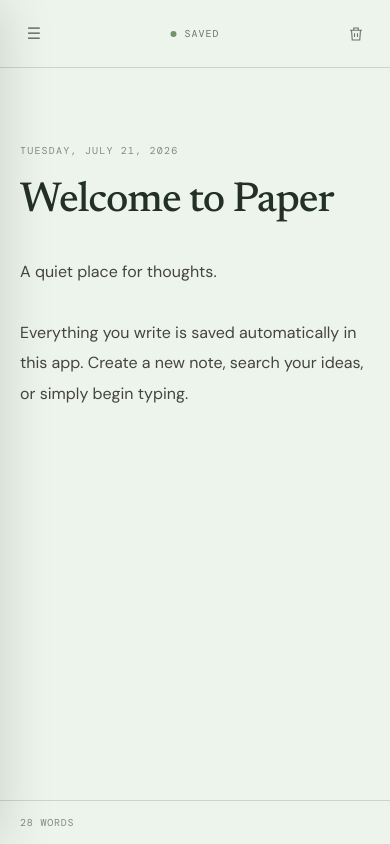
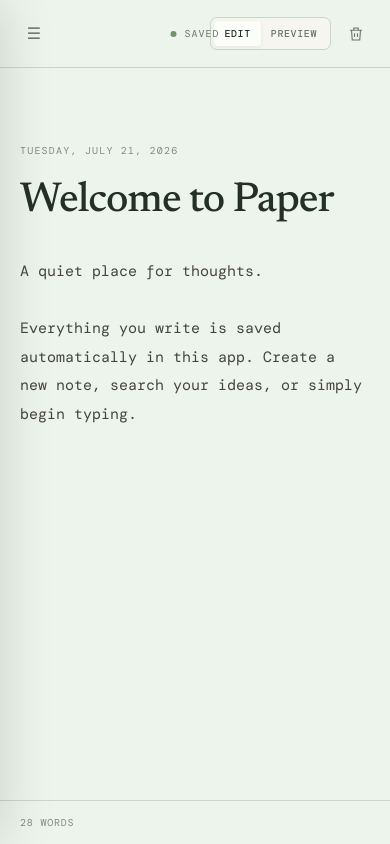
Before and after one commit to leecb1972/UI-With-Codex, a React (Vite) app: page / in a window 390 px wide. Built offline with nearby package versions, Linux system fonts and the light colour scheme.

Commit message:
Add Markdown edit and preview modes

```diff
--- a/package.json
+++ b/package.json
@@ -17,8 +17,12 @@
   "dependencies": {
     "@vitejs/plugin-react": "latest",
     "electron": "latest",
+    "prismjs": "^1.30.0",
     "react": "latest",
     "react-dom": "latest",
+    "react-markdown": "^10.1.0",
+    "react-simple-code-editor": "^0.14.1",
+    "remark-gfm": "^4.0.1",
     "vite": "latest"
   },
   "devDependencies": {
@@ -26,6 +30,7 @@
     "@testing-library/react": "latest",
     "@testing-library/user-event": "latest",
     "@types/node": "latest",
+    "@types/prismjs": "^1.26.6",
     "@types/react": "latest",
     "@types/react-dom": "latest",
     "concurrently": "latest",
--- a/src/App.tsx
+++ b/src/App.tsx
@@ -1,4 +1,9 @@
 import { useCallback, useEffect, useMemo, useRef, useState } from "react";
+import Editor from "react-simple-code-editor";
+import ReactMarkdown from "react-markdown";
+import { highlight, languages } from "prismjs";
+import "prismjs/components/prism-markdown";
+import remarkGfm from "remark-gfm";
 import { countWords, createNote, deriveTitle, duplicateNote, filterNotes, notePreview, sortNotes } from "./notes";
 import type { ColorDepth, Note } from "./types";
 
@@ -40,6 +45,7 @@
   const [query, setQuery] = useState("");
   const [sidebarOpen, setSidebarOpen] = useState(false);
   const [saveState, setSaveState] = useState<"saved" | "saving">("saved");
+  const [editorMode, setEditorMode] = useState<"edit" | "preview">("edit");
   const [depth, setDepth] = useState<ColorDepth>(() => localStorage.getItem(THEME_KEY) === "deep" ? "deep" : "shallow");
   const titleRef = useRef<HTMLInputElement>(null);
   const searchRef = useRef<HTMLInputElement>(null);
@@ -148,6 +154,10 @@
             <button className="icon-button menu-button" type="button" aria-label="Open notes" onClick={() => setSidebarOpen(true)}>☰</button>
             <div className={`save-state ${saveState}`}><span /> {saveState === "saving" ? "Saving" : "Saved"}</div>
             <div className="editor-actions">
+              <div className="mode-switch" role="group" aria-label="Markdown view">
+                <button className={`mode-button ${editorMode === "edit" ? "active" : ""}`} type="button" aria-pressed={editorMode === "edit"} onClick={() => setEditorMode("edit")}>Edit</button>
+                <button className={`mode-button ${editorMode === "preview" ? "active" : ""}`} type="button" aria-pressed={editorMode === "preview"} onClick={() => setEditorMode("preview")}>Preview</button>
+              </div>
               <button className="text-button" type="button" onClick={copyActive}>Duplicate</button>
               <button className="icon-button danger" type="button" aria-label="Delete note" onClick={removeActive}><svg viewBox="0 0 24 24" aria-hidden="true"><path d="M4 7h16M9 7V4h6v3m3 0-1 13H7L6 7m4 4v5m4-5v5" /></svg></button>
             </div>
@@ -156,7 +166,32 @@
             <article className="editor">
               <div className="date-line">{formatDate(activeNote.updatedAt)}</div>
               <input ref={titleRef} className="title-input" aria-label="Note title" placeholder="Untitled note" value={activeNote.title} onChange={(event) => updateActive({ title: event.target.value, body: activeNote.body })} />
-              <textarea className="body-input" aria-label="Note content" placeholder="Start writing…" value={activeNote.body} onChange={(event) => updateActive({ title: activeNote.title, body: event.target.value })} />
+              {editorMode === "edit" ? (
+                <>
+                  <label className="sr-only" htmlFor="note-content">Note content</label>
+                  <Editor
+                    value={activeNote.body}
+                    onValueChange={(body) => updateActive({ title: activeNote.title, body })}
+                    highlight={(code) => highlight(code, languages.markdown, "markdown")}
+                    padding={0}
+                    className="markdown-editor"
+                    textareaClassName="markdown-editor-input"
+                    textareaId="note-content"
+                    placeholder="Start writing…"
+                  />
+                </>
+              ) : (
+                <div className="markdown-preview" aria-label="Markdown preview">
+                  {activeNote.body.trim() ? (
+                    <ReactMarkdown
+                      remarkPlugins={[remarkGfm]}
+                      components={{ a: ({ children, ...props }) => <a {...props} target="_blank" rel="noreferrer">{children}</a> }}
+                    >
+                      {activeNote.body}
+                    </ReactMarkdown>
+                  ) : <p className="preview-empty">Nothing to preview yet.</p>}
+                </div>
+              )}
             </article>
           </div>
           <footer className="status-bar"><span>{words} {words === 1 ? "word" : "words"}</span><span className="shortcut-hint"><kbd>⌘</kbd><kbd>N</kbd> new note</span></footer>
--- a/styles.css
+++ b/styles.css
@@ -46,6 +46,11 @@
 .save-state span { width:6px; height:6px; border-radius:50%; background:#73936a; }
 .save-state.saving span { background:#d5a34c; }
 .editor-actions { display:flex; align-items:center; gap:7px; }
+.mode-switch { display:flex; padding:3px; border:1px solid var(--line); border-radius:7px; background:var(--input); }
+.mode-button { padding:6px 10px; border:0; border-radius:4px; background:transparent; color:var(--muted); cursor:pointer; font:500 10px "DM Mono",monospace; text-transform:uppercase; letter-spacing:.06em; }
+.mode-button:hover { color:var(--ink); }
+.mode-button.active { background:var(--white); color:var(--ink); box-shadow:0 1px 4px #00000012; }
+.mode-button:focus-visible { outline:2px solid var(--accent); outline-offset:1px; }
 .text-button { padding:8px 12px; border-radius:4px; color:var(--muted); font-size:12px; }
 .danger:hover { color:var(--accent); }
 .editor-scroll { overflow:auto; }
@@ -53,8 +58,30 @@
 .date-line { margin-bottom:22px; color:#7e8e80; text-transform:uppercase; letter-spacing:.12em; font:10px "DM Mono",monospace; }
 .title-input { display:block; width:100%; padding:0; border:0; outline:0; background:transparent; color:var(--ink); font:500 clamp(38px,5vw,62px)/1.05 "Newsreader",serif; letter-spacing:-.025em; }
 .title-input::placeholder { color:#91a093; }
-.body-input { display:block; width:100%; min-height:50vh; margin-top:34px; padding:0; resize:none; border:0; outline:0; background:transparent; color:var(--body-ink); font:400 17px/1.9 "DM Sans",sans-serif; }
-.body-input::placeholder { color:#91a093; }
+.markdown-editor { min-height:50vh; margin-top:34px; color:var(--body-ink); font:400 16px/1.9 "DM Mono",monospace; tab-size:2; }
+.markdown-editor textarea { min-height:50vh; outline:0!important; caret-color:var(--ink); }
+.markdown-editor textarea::placeholder { color:#91a093; }
+.token.title,.token.bold { color:var(--ink); font-weight:600; }
+.token.italic { color:var(--accent); font-style:italic; }
+.token.url,.token.keyword,.token.list.punctuation { color:var(--accent); }
+.token.code,.token.code-snippet,.token.blockquote.punctuation,.token.hr.punctuation { color:#9a6f45; }
+:root[data-depth="deep"] .token.code,:root[data-depth="deep"] .token.code-snippet,:root[data-depth="deep"] .token.blockquote.punctuation { color:#e0b477; }
+.token.punctuation { color:var(--muted); }
+.markdown-preview { min-height:50vh; margin-top:34px; color:var(--body-ink); font:400 17px/1.8 "DM Sans",sans-serif; overflow-wrap:anywhere; }
+.markdown-preview > :first-child { margin-top:0; }
+.markdown-preview h1,.markdown-preview h2,.markdown-preview h3 { margin:1.4em 0 .55em; color:var(--ink); font-family:"Newsreader",serif; line-height:1.15; }
+.markdown-preview h1 { font-size:34px; }.markdown-preview h2 { font-size:27px; }.markdown-preview h3 { font-size:22px; }
+.markdown-preview p,.markdown-preview ul,.markdown-preview ol,.markdown-preview blockquote { margin:.8em 0; }
+.markdown-preview a { color:var(--accent); text-decoration-thickness:1px; text-underline-offset:3px; }
+.markdown-preview blockquote { padding:2px 0 2px 18px; border-left:3px solid var(--accent); color:var(--muted); }
+.markdown-preview code { padding:2px 5px; border-radius:4px; background:var(--input); color:var(--ink); font:14px "DM Mono",monospace; }
+.markdown-preview pre { overflow:auto; padding:16px 18px; border:1px solid var(--line); border-radius:7px; background:var(--input); line-height:1.6; }
+.markdown-preview pre code { padding:0; background:transparent; }
+.markdown-preview table { width:100%; border-collapse:collapse; font-size:14px; }
+.markdown-preview th,.markdown-preview td { padding:8px 10px; border:1px solid var(--line); text-align:left; }
+.markdown-preview hr { border:0; border-top:1px solid var(--line); }
+.markdown-preview input[type="checkbox"] { margin-right:7px; accent-color:var(--accent); }
+.preview-empty { color:var(--muted); font-style:italic; }
 .status-bar { display:flex; align-items:center; justify-content:space-between; padding:0 38px; border-top:1px solid var(--line); color:#7e8e80; font:10px "DM Mono",monospace; text-transform:uppercase; letter-spacing:.08em; }
 .shortcut-hint { display:flex; align-items:center; gap:5px; }
 .scrim { display:none; }
@@ -71,7 +98,7 @@
   .editor-header .save-state { position:absolute; left:50%; transform:translateX(-50%); }
   .editor { width:calc(100% - 40px); padding-top:9vh; }
   .title-input { font-size:42px; }
-  .body-input { font-size:16px; }
+  .markdown-editor,.markdown-preview { font-size:15px; }
   .text-button { display:none; }
   .status-bar { padding:0 20px; }
   .shortcut-hint { display:none; }
```
Also changed, not shown: 2 other files (tests, documents, lock files or other folders).
